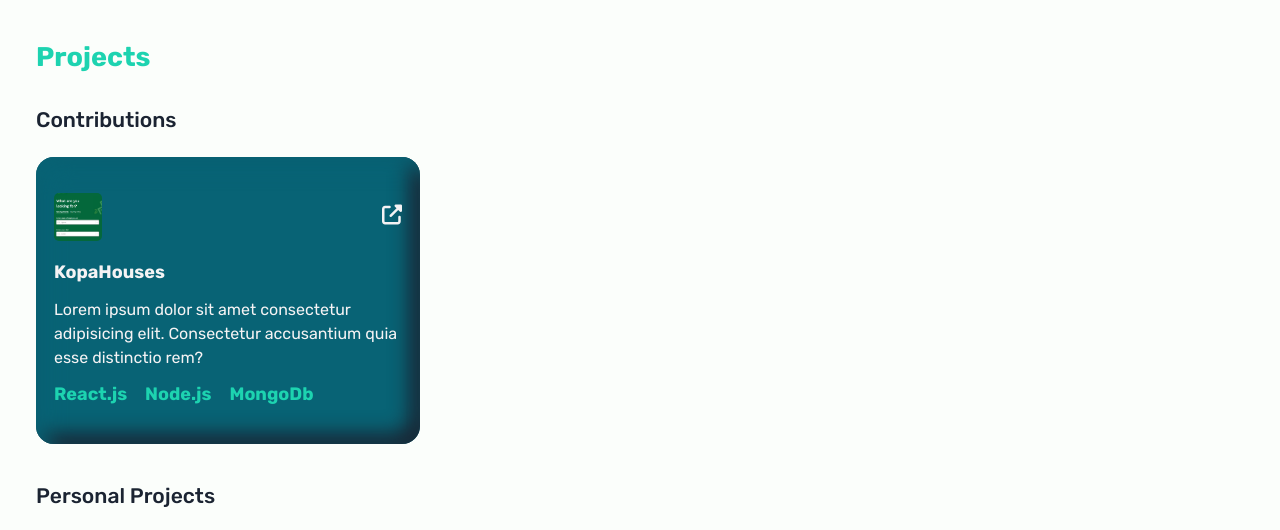
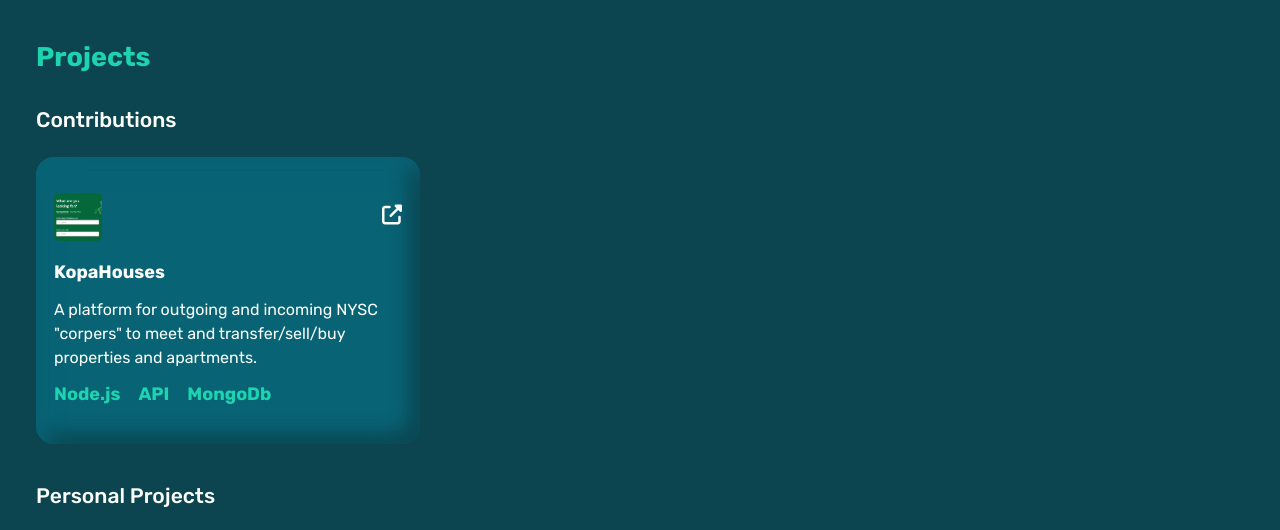
Before and after one commit to mariamadeyemi/portfolio, a plain HTML site: page index.html in a window 1280 px wide. Shown: the part 840-1370 px from the top of the page. Drawn offline with Linux system fonts and the light colour scheme.

Commit message:
style update

```diff
--- a/index.html
+++ b/index.html
@@ -64,10 +64,10 @@
                         </div>
                         <div class="card-details">
                             <p class="project-name">KopaHouses</p>
-                            <p class="desc">Lorem ipsum dolor sit amet consectetur adipisicing elit. Consectetur accusantium quia esse distinctio rem?</p>
+                            <p class="desc">A platform for outgoing and incoming NYSC "corpers" to meet and transfer/sell/buy properties and apartments.</p>
                             <ul class="tools">
-                                <li>React.js</li>
                                 <li> Node.js</li>
+                                <li>API</li>
                                 <li>MongoDb</li>
                             </ul>
                         </div>
--- a/styles/_partials.scss
+++ b/styles/_partials.scss
@@ -11,6 +11,8 @@ $normal-font: 400;
 $semi-font: 500;
 $bold: 700;
 
+$color: #0c4550;
+
 $transition: 0.3ms;
 
 @mixin flex {
--- a/styles/index.scss
+++ b/styles/index.scss
@@ -1,8 +1,8 @@
 @import "./partials";
 
 body{
-    background-color: $primary-color;
-    color: $black-color;
+    background-color: #0c4550;
+    color: $primary-color;
     line-height: 1.5;
     font-size: 18px;
     font-family: 'Rubik', sans-serif;
@@ -35,7 +35,7 @@ nav{
     align-items: center;
     // justify-content: space-around;
     padding: 1.5rem 2em;
-    background: transparent;
+    background: #0c4550;
 
     .nav-list{
         display: flex;
@@ -102,7 +102,7 @@ nav{
             span{
                 font-size: 30px;
                 font-weight: $bold;
-                color: $drop-color;
+                color: $accent-color;
             }
         }
 
@@ -112,7 +112,7 @@ nav{
             span{
                 font-size: 20px;
                 font-weight: $bold;
-                color: $drop-color;
+                color: $accent-color;
             }
         }
     }
@@ -148,7 +148,7 @@ h2{
         @include flex;
         gap: 0.5em;
         // flex: 30%;
-        color: $secondary-color;
+        // color: $secondary-color;
         font-weight: $bold;
 
         img{
@@ -179,7 +179,7 @@ h2{
         h3{
             margin-bottom: 1em;
             font-weight: $semi-font;
-            color: $secondary-color;
+            // color: $secondary-color;
         }
 
         .contribution{
@@ -196,11 +196,11 @@ h2{
 
         .card{
             max-width: 24rem;
-            color: $second-white;
+            color: $primary-color;
             padding: 2em 1em;
             border-radius: 18px;
             background: $drop-color;
-            box-shadow: inset 10px 10px 20px $drop-color, inset -10px -10px 20px $secondary-color;
+            box-shadow: inset 10px 10px 20px $drop-color, inset -10px -10px 20px $color;
             cursor: pointer;
             height: auto;
 
```
Also changed, not shown: styles/index.css, 1 other file.
